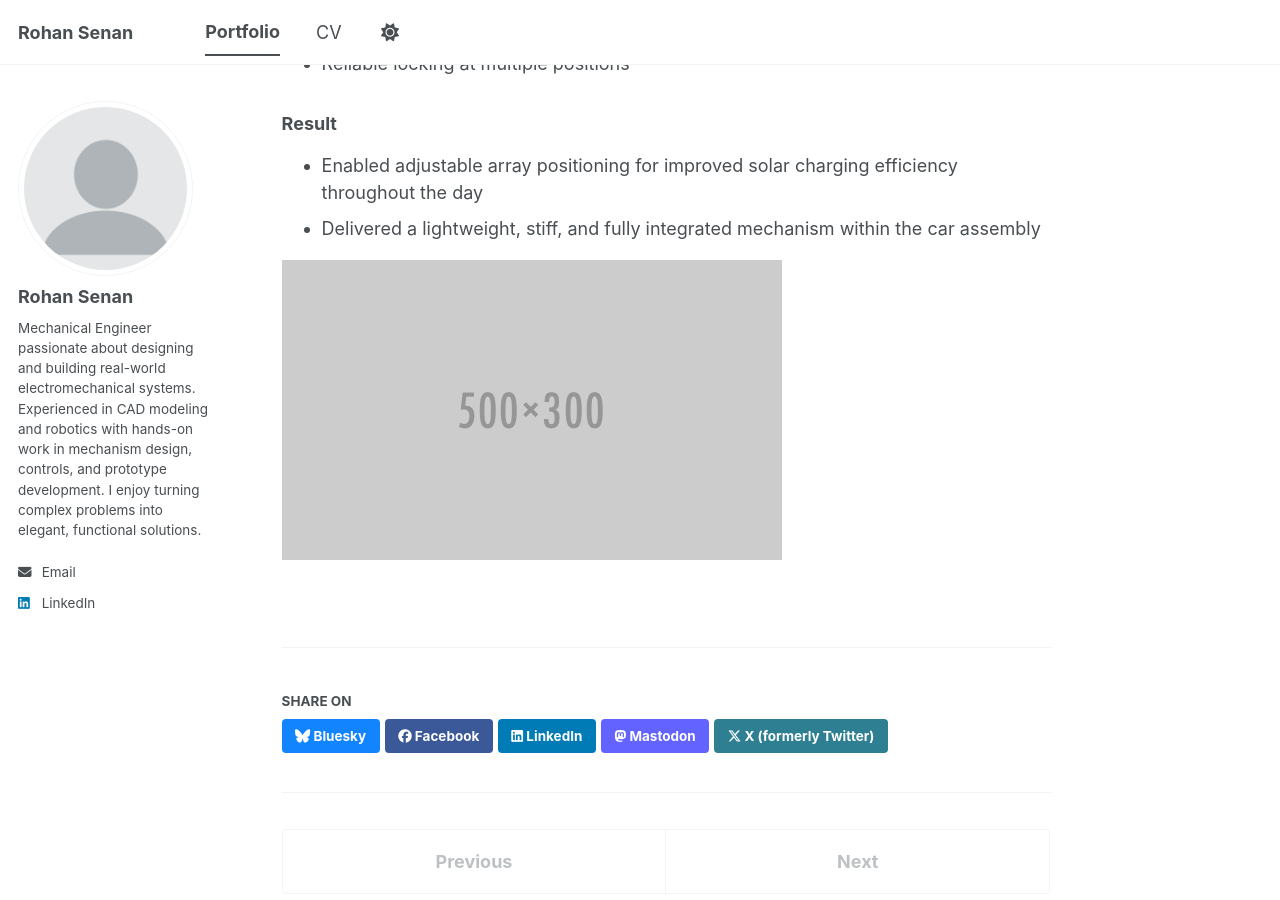
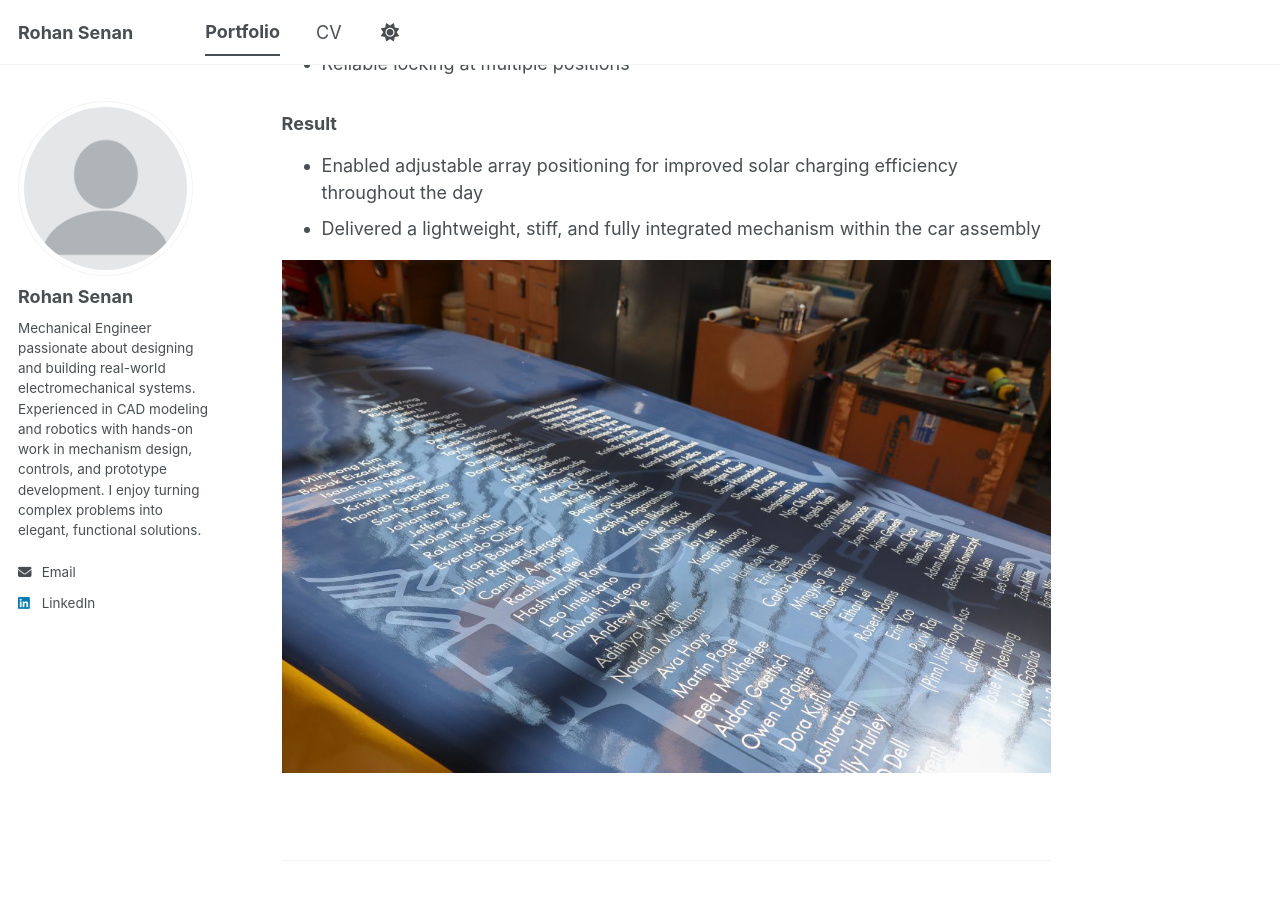
Before and after one commit to rohansenan/rohansenan.github.io, a Jekyll site: the page built from _portfolio/01_Solar_Car.md, in a window 1280 px wide and 900 px high, scrolled down 677 px. Built offline with Jekyll 4.4.1, drawn with Linux system fonts in a browser that asks for light colours; a script bundle is joined from its source files by our own code; library files that are not in the unit come from our copies.

Commit message:
Update Solar Car portfolio entry with new images

```diff
--- a/_portfolio/01_Solar_Car.md
+++ b/_portfolio/01_Solar_Car.md
@@ -1,7 +1,7 @@
 ---
 title: "University of Michigan Solar Car Team"
 excerpt: "Designed a four-bar linkage and locking stand system that allowed the solar array to rotate from 0–90° for optimal charging.
-<br/><img src='/images/500x300.png'>"
+<br/><img src='/images/Astrum.jpeg'>"
 weight: 1
 collection: portfolio
 ---
@@ -24,4 +24,4 @@
 - Enabled adjustable array positioning for improved solar charging efficiency throughout the day
 - Delivered a lightweight, stiff, and fully integrated mechanism within the car assembly
 
-<img src='/images/500x300.png'>
+<img src='/images/Names_Under_car.jpeg'>
```
